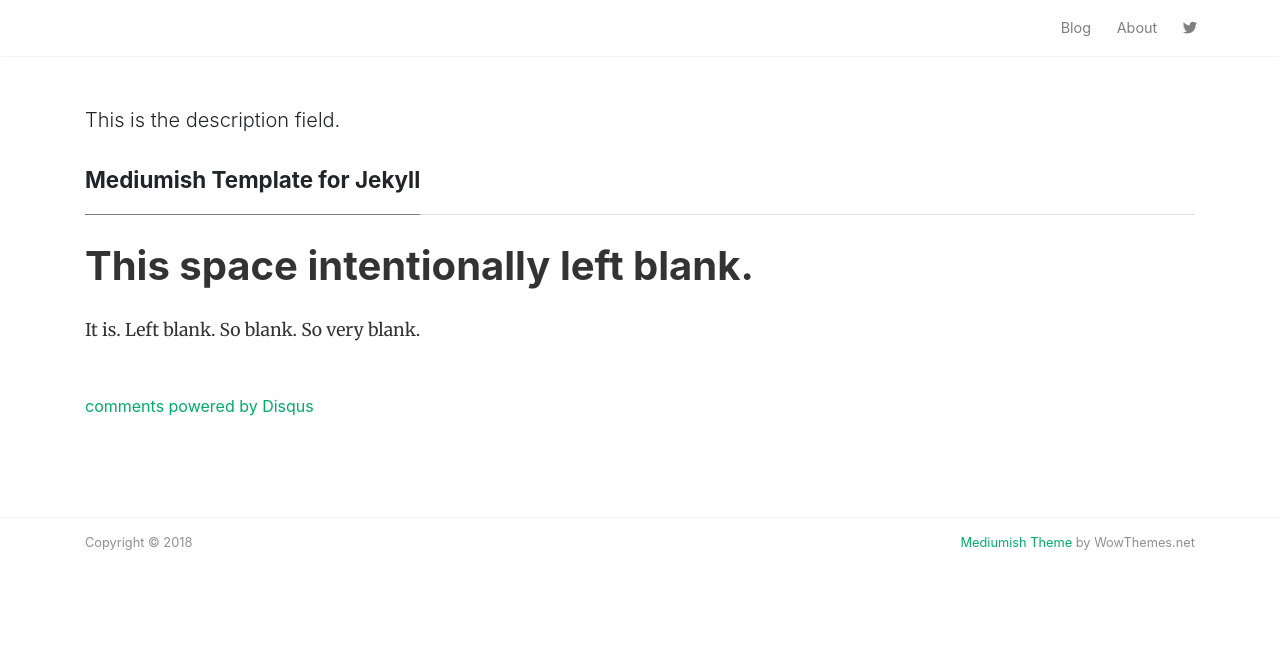
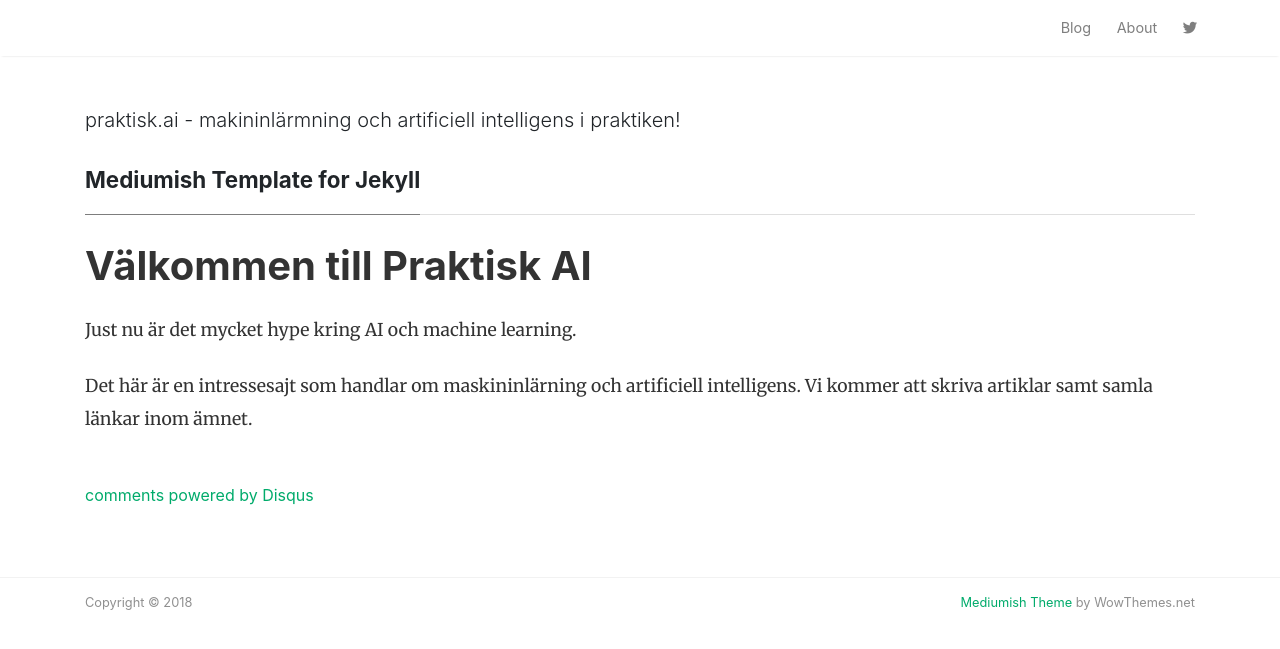
Before and after one commit to praktisk-ai/siteleaf-web, a Jekyll site: the page built from about.md, in a window 1280 px wide. Shown: the top 649 px of the page. Built offline with Jekyll 4.4.1, drawn with Linux system fonts in a browser that asks for light colours; nearby versions of some CDN libraries; comment, search, counter and statistics services are not loaded.

Commit message:
Mer data

```diff
--- a/_config.yml
+++ b/_config.yml
@@ -1,6 +1,13 @@
 ---
+## Huvudgrejjer
+
 title: Praktisk AI
 timezone: UTC
+plugins: [jekyll-paginate]
+
+paginate: 2
+paginate_path: /page:num/
+
 collections:
   posts:
     title: Posts
@@ -8,6 +15,7 @@ collections:
   uploads:
     title: Uploads
     output: true
+
 defaults:
 - scope:
     path: ''
@@ -21,5 +29,5 @@ defaults:
   values:
     layout: page
 baseurl:
-description: This is the description field.
+description: praktisk.ai - makininlärmning och artificiell intelligens i praktiken!
 permalink: pretty
--- a/_posts/2018-11-07-valkommen-till-praktisk-dot-ai.markdown
+++ b/_posts/2018-11-07-valkommen-till-praktisk-dot-ai.markdown
@@ -2,6 +2,7 @@
 title: Välkommen till praktisk.ai
 date: 2018-11-07 21:56:00 Z
 author: Andreas
+featured: true
 ---
 
-Hej och välkommen till Praktisk AI. Det här är en intressesajt som handlar om maskininlärning och artificiell intelligens. Vi kommer att skriva artiklar samt samla länkar inom ämnet.
+This is the first blog post.
--- a/about.md
+++ b/about.md
@@ -4,6 +4,8 @@ comments: true
 layout: page
 ---
 
-# This space intentionally left blank.
+# Välkommen till Praktisk AI
 
-It is. Left blank. So blank. So very blank.
+Just nu är det mycket hype kring AI och machine learning.
+
+Det här är en intressesajt som handlar om maskininlärning och artificiell intelligens. Vi kommer att skriva artiklar samt samla länkar inom ämnet.
--- a/index.html
+++ b/index.html
@@ -14,6 +14,7 @@
     <div class="row">
 
     {% for post in site.posts %}
+        <h1>post!</h1>
 
         {% if post.featured == true %}
 
```
Also changed, not shown: 4 other files.
